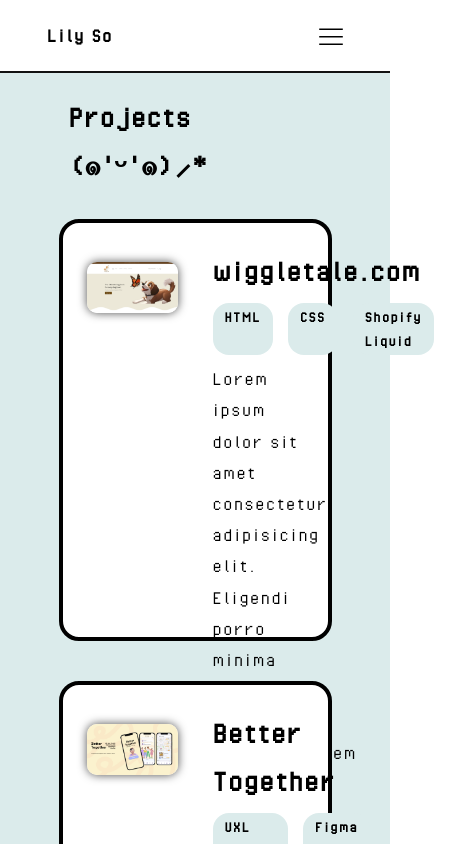
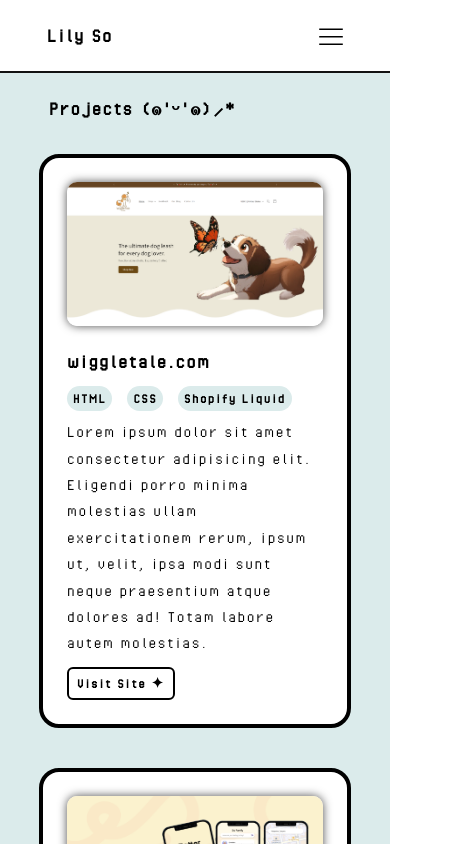
Before and after one commit to 1iky/portfolio, a React (Vite) app: page /projects in a window 390 px wide. Shown: the top 844 px of the page, 461 px wide, since content can reach past the window. Built offline with nearby package versions, Linux system fonts and the light colour scheme.

Commit message:
Added responsiveness to all screens

```diff
--- a/src/projects.css
+++ b/src/projects.css
@@ -37,7 +37,7 @@
 .project {
     display: grid;
     grid-template-columns: minmax(0, 1fr) minmax(0, 1fr);/* Adjust image width as needed */
-    height: 50vh;
+    height: 45vh;
     gap: 35px;
     padding: 24px;
     border-radius: 20px;
@@ -49,6 +49,11 @@
     margin-top: 15px;
     width: 100%;
     aspect-ratio: 16/9;
+
+    /* center img */
+    display: flex;
+    justify-content: center;
+    align-items: center;
 }
 
 .project-image img {
@@ -93,7 +98,7 @@
     margin: 0;
     line-height: 1.5;
     margin-top: 8px;
-    font-size: 1.3rem;
+    font-size: 1.5rem;
 }
 
 
@@ -124,3 +129,131 @@
     display: flex;
     gap: 15px;
 }
+
+
+@media (min-width: 1920px) {
+    .project-list-title {
+        font-size: 2.5rem;
+    }
+
+    .project {
+        height: 50vh;
+    }
+
+    .project-title {
+        font-size: 2.5rem;
+    }
+
+    .project-tags {
+        gap: 20px;
+    }
+
+    .tag {
+        padding: 2px 15px;
+        font-size: 1.5rem;
+    }
+
+    .project-description {
+        font-size: 1.8rem;
+    }
+
+    .project-button {
+        padding: 6px 20px;
+        font-size: 1.5rem;
+    }
+}
+
+
+/* Media query for smaller screens */
+@media (max-width: 1440px) {
+    .project-list-title {
+        font-size: 1.8rem;
+    }
+
+    .project {
+        grid-template-columns: 1fr;
+        height: auto;
+        gap: 20px;
+    }
+
+    .project-image {
+        margin-top: 0;
+    }
+
+    .project-title {
+        font-size: 2rem;
+    }
+
+    .tag {
+        padding: 2px 10px;
+        font-size: 1.2rem;
+    }
+
+    .project-description {
+        font-size: 1.5rem;
+    }
+
+    .project-button {
+        padding: 4px 12px;
+        font-size: 1.2rem;
+    }
+}
+
+@media (max-width: 1250px) {
+    .title-box-inner {
+        width: 80%;
+    }
+
+    .projects-list {
+        width: 80%;
+    }
+}
+
+@media (max-width: 950px) {
+    .project-list-title {
+        font-size: 1.5rem;
+    }
+
+    .project-title {
+        font-size: 1.5rem;
+    }
+
+    .tag {
+        padding: 2px 8px;
+        font-size: 1rem;
+    }
+
+    .project-description {
+        font-size: 1.3rem;
+    }
+
+    .project-button {
+        padding: 4px 10px;
+        font-size: 1rem;
+    }
+}
+
+
+@media (max-width: 700px) {
+    .project-list-title {
+        font-size: 1.3rem;
+    }
+
+    .project-title {
+        font-size: 1.3rem;
+    }
+
+    .tag {
+        padding: 2px 6px;
+        font-size: 0.9rem;
+    }
+
+    .project-description {
+        font-size: 1.1rem;
+    }
+
+    .project-button {
+        padding: 4px 8px;
+        font-size: 0.9rem;
+    }
+}
```
